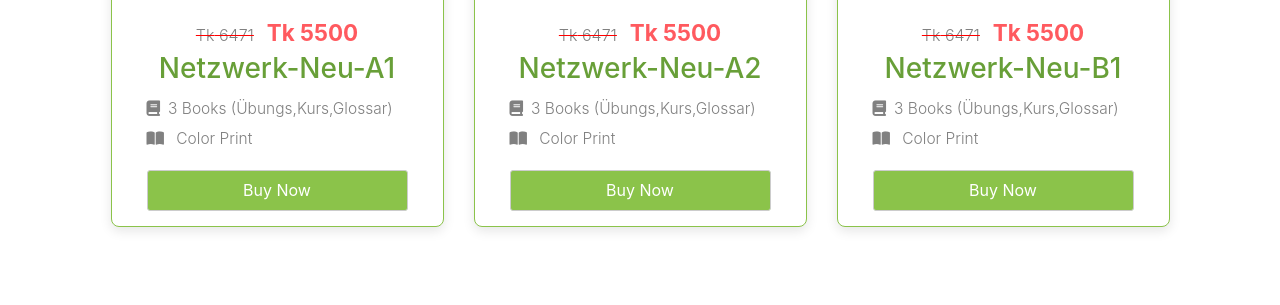
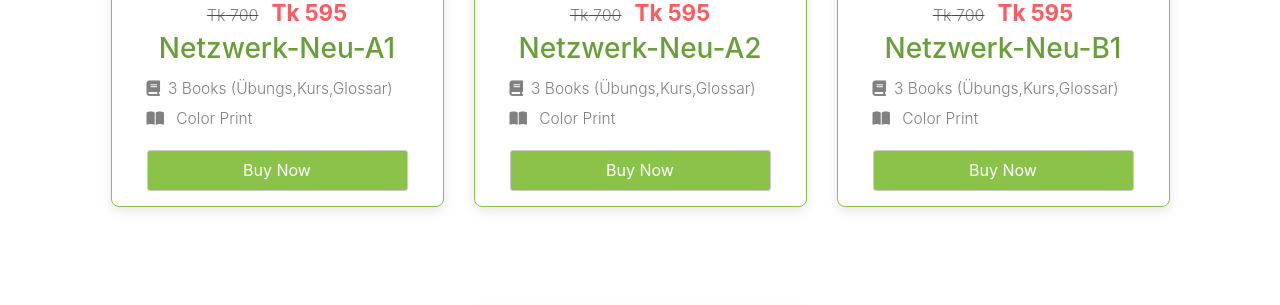
Before and after one commit to nafiz-swe/ProtidinGerman, a PHP site: page /MyResponsiveWebsiteDemo/ in a window 1280 px wide. Shown: the part 5686-5991 px from the top of the page. Run offline with PHP 8.4, Linux system fonts and the light colour scheme; some libraries are stand-ins or nearby versions; some web fonts are replaced.

Commit message:
Image design change and reviews page reviews display design

```diff
--- a/css/style.css
+++ b/css/style.css
@@ -116,7 +116,8 @@
 .form-control {
   height: 48px;
   font-family: "Muli", -apple-system, BlinkMacSystemFont, "Segoe UI", Roboto, "Helvetica Neue", Arial, sans-serif, "Apple Color Emoji", "Segoe UI Emoji", "Segoe UI Symbol", "Noto Color Emoji"; }
-  .form-control:active, .form-control:focus {
+  .form-control:active, .form-control:focus,
+  .review-form:active, .review-form:focus {
     border-color: #8BC34A; }
   .form-control:hover, .form-control:active, .form-control:focus {
     -webkit-box-shadow: none !important;
--- a/index.php
+++ b/index.php
@@ -194,10 +194,10 @@
 
     .book-card img {
       width: 95%;
-      height: 270px;
+      height: 265px;
       display: block;
       margin: auto;
-      padding-bottom: 10px;
+      padding-bottom: 0;
       padding-top: 8px;
       border-radius: 15px 15px 0 0;
     }
@@ -422,8 +422,9 @@
   }
   .book-card img {
     width: 100%;
-    height: 215px;
-    padding-top: 0;
+    height: 285px;
+    padding: 0;
+    border-radius: 0;
   }
   .py-2 p{
     padding: 0;
@@ -785,8 +786,8 @@
             <img src="webimg/German-Netzwerk-Neu-A1.jpg" alt="Netzwerk-Neu-A1" class="img-fluid">
             <div class="course-details">
               <div class="offer-tag">15% OFF</div>
-              <span class="original-price"><span class="taka-symbol">Tk</span> 6471</span>
-              <span class="course-price"><span class="taka-symbol">Tk</span> 5500</span>
+              <span class="original-price"><span class="taka-symbol">Tk</span> 700</span>
+              <span class="course-price"><span class="taka-symbol">Tk</span> 595</span>
               <h3>Netzwerk-Neu-A1</h3>
               <div class="meta"><i class="fa fa-book"></i>3 Books (Übungs,Kurs,Glossar)</div>
               <div class="meta"><i class="fa fa-book-open"></i> Color Print</div>
@@ -801,8 +802,8 @@
             <img src="webimg/German-Netzwerk-Neu-A2.jpg" alt="Netzwerk-Neu-A2" class="img-fluid">
             <div class="course-details">
               <div class="offer-tag">15% OFF</div>
-              <span class="original-price"><span class="taka-symbol">Tk</span> 6471</span>
-              <span class="course-price"><span class="taka-symbol">Tk</span> 5500</span>
+              <span class="original-price"><span class="taka-symbol">Tk</span> 700</span>
+              <span class="course-price"><span class="taka-symbol">Tk</span> 595</span>
               <h3>Netzwerk-Neu-A2</h3>
               <div class="meta"><i class="fa fa-book"></i>3 Books (Übungs,Kurs,Glossar)</div>
               <div class="meta"><i class="fa fa-book-open"></i> Color Print</div>
@@ -817,8 +818,8 @@
             <img src="webimg/German-Netzwerk-Neu-B1.jpg" alt="Netzwerk-Neu-B1" class="img-fluid">
             <div class="course-details">
               <div class="offer-tag">15% OFF</div>
-              <span class="original-price"><span class="taka-symbol">Tk</span> 6471</span>
-              <span class="course-price"><span class="taka-symbol">Tk</span> 5500</span>
+              <span class="original-price"><span class="taka-symbol">Tk</span> 700</span>
+              <span class="course-price"><span class="taka-symbol">Tk</span> 595</span>
               <h3>Netzwerk-Neu-B1</h3>
               <div class="meta"><i class="fa fa-book"></i>3 Books (Übungs,Kurs,Glossar)</div>
               <div class="meta"><i class="fa fa-book-open"></i> Color Print</div>
@@ -832,9 +833,9 @@
           <div class="book-card" data-aos="fade-up" data-aos-delay="320">
             <img src="webimg/German-grammar-Sarfuddin-Ahmed.jpg" alt="German-Sarfuddin-Ahmed" class="img-fluid">
             <div class="course-details">
-              <div class="offer-tag">15% OFF</div>
-              <span class="original-price"><span class="taka-symbol">Tk</span> 6471</span>
-              <span class="course-price"><span class="taka-symbol">Tk</span> 5500</span>
+              <div class="offer-tag">7% OFF</div>
+              <span class="original-price"><span class="taka-symbol">Tk</span> 800</span>
+              <span class="course-price"><span class="taka-symbol">Tk</span> 744</span>
               <h3>Bangla to German</h3>
               <div class="meta"><i class="fa fa-book"></i>1 Book (3rd Editions)</div>
               <div class="meta"><i class="fa fa-book-open"></i> Color Print</div>
@@ -1003,7 +1004,7 @@
               <li><a href="#home-section" class="ft-link">Term & Conditions</a></li>
               <li><a href="#home-section" class="ft-link">Privacy Policy</a></li>
               <li><a href="#home-section" class="ft-link">About Us</a></li>
-              <li><a href="#home-section" class="ft-link">Reviews</a></li>
+              <li><a href="reviews.php" class="ft-link">Reviews</a></li>
               <li><a href="#home-section" class="ft-link">Blogs</a></li>
             </ul>
           </div>
```
Also changed, not shown: reviews.php (+30 -6 lines), webImg/Protidin German FB Logo.png, webImg/ProtidinGerman - Cap.png (added), webImg/ProtidinGerman - Hoodie.png (added), webImg/ProtidinGerman - Mag.png (added), webImg/ProtidinGerman-NavTrans.png (added), webImg/ProtidinGerman-footer.png (added), webImg/ProtidinGerman-footer.webp, webImg/Protidn-german-Home.svg, webImg/Protidn-german-Home2.svg (added), webImg/protidin-german-icon2.png (deleted), 1 other file.
